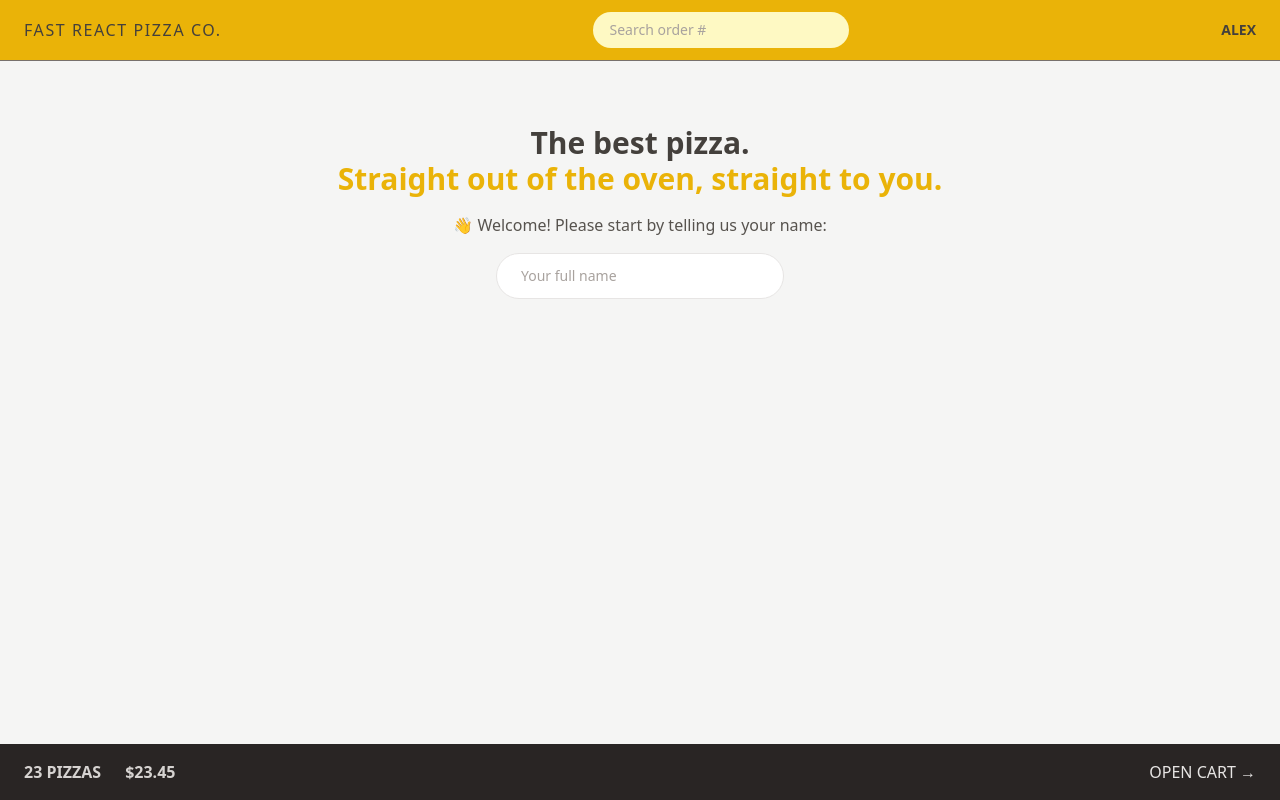
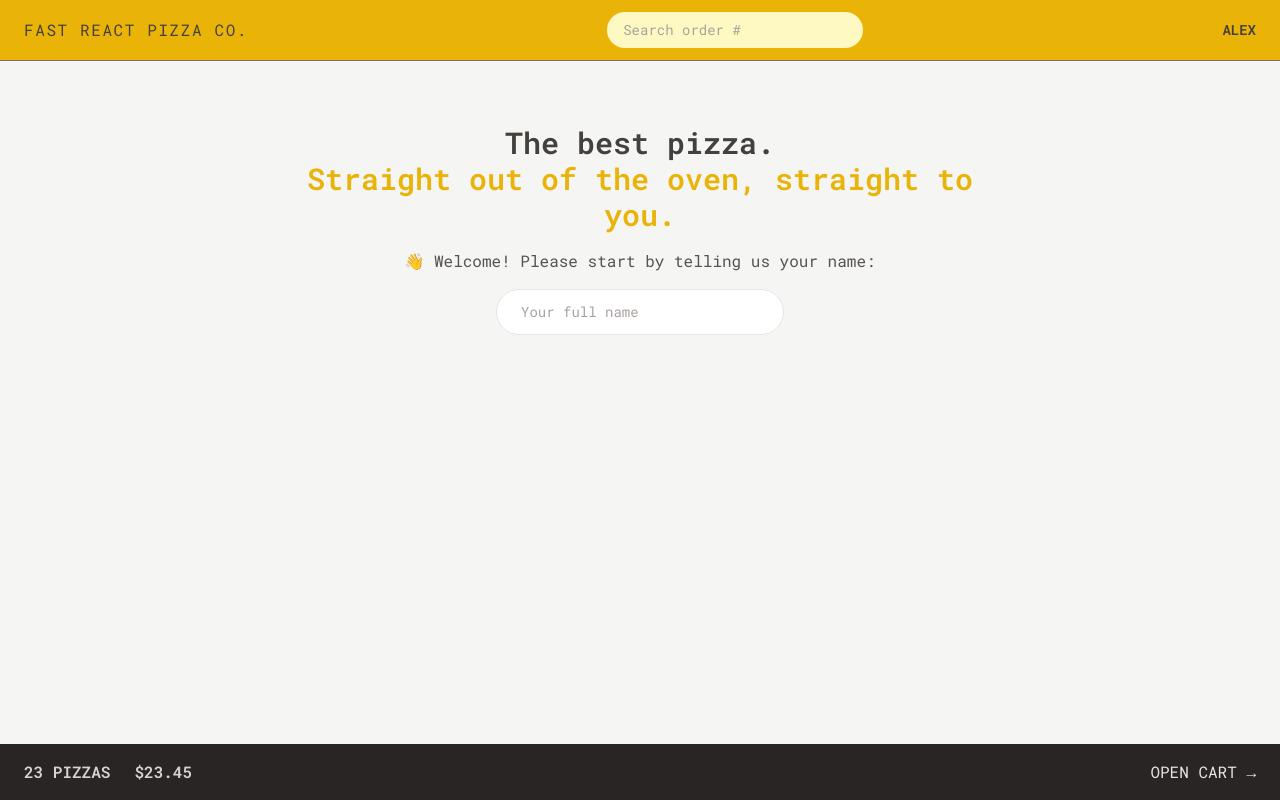
Before and after one commit to Alex-Nicalace/fast-react-pizza, a React (Vite) app: page / in a window 1280 px wide. Built offline with nearby package versions, Linux system fonts and the light colour scheme.

Commit message:
Configuring Tailwind   Custom Font Family

```diff
--- a/index.html
+++ b/index.html
@@ -4,6 +4,14 @@
     <meta charset="UTF-8" />
     <link rel="icon" type="image/svg+xml" href="/vite.svg" />
     <meta name="viewport" content="width=device-width, initial-scale=1.0" />
+
+    <link rel="preconnect" href="https://fonts.googleapis.com" />
+    <link rel="preconnect" href="https://fonts.gstatic.com" crossorigin />
+    <link
+      href="https://fonts.googleapis.com/css2?family=Roboto+Mono:wght@300;400;500;600;700&display=swap"
+      rel="stylesheet"
+    />
+
     <title>Vite + React + TS</title>
   </head>
   <body class="h-full bg-stone-100 text-stone-700">
--- a/tailwind.config.js
+++ b/tailwind.config.js
@@ -1,8 +1,24 @@
 /** @type {import('tailwindcss').Config} */
+// eslint-disable-next-line
 export default {
-  content: ['./index.html', './src/**/*.{js,ts,jsx,tsx}'],
+  content: ["./index.html", "./src/**/*.{js,ts,jsx,tsx}"],
   theme: {
-    extend: {},
+    fontFamily: {
+      // pizza: "Roboto Mono, monospace",
+      sans: "Roboto Mono, monospace",
+    },
+    extend: {
+      // пример дополнения имеющихся стилей своими или переопределения
+      colors: {
+        pizza: "#123456",
+      },
+      fontSize: {
+        huge: ["2.5rem", { lineHeight: "1" }],
+      },
+      height: {
+        screen: "100dvh",
+      },
+    },
   },
   plugins: [],
 };
```
